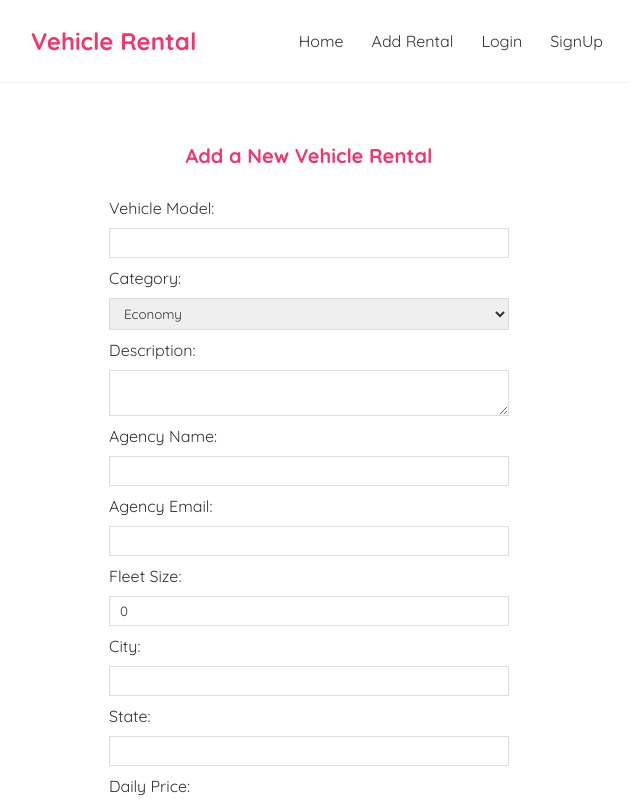
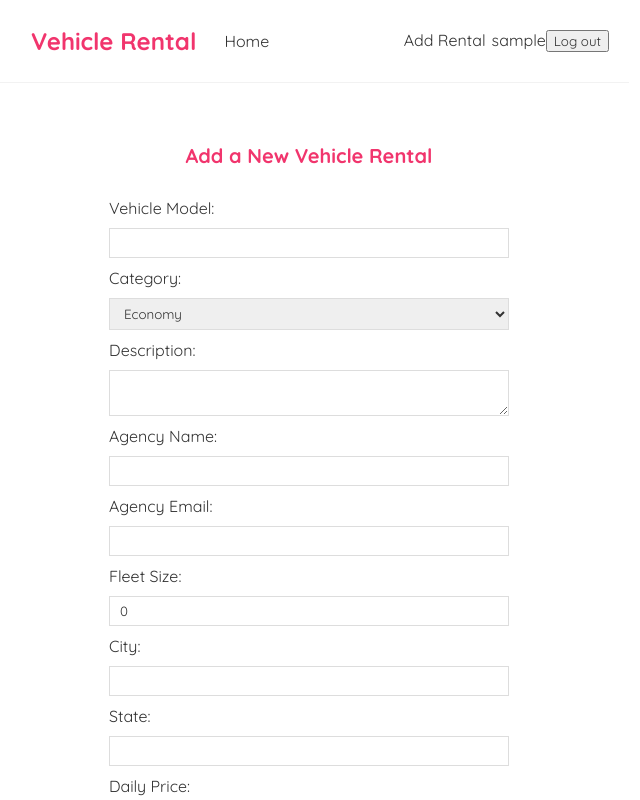
Before and after one commit to taraalleah/CM3, a React (Vite) app in the folder cm3-starter/frontend/: page /add-rental in a window 1280 px wide. Shown: the top 800 px of the page, without its empty margins (331-971 px from the left). Built offline with nearby package versions, Linux system fonts and the light colour scheme; sample sign-in values are in the browser's storage.

Commit message:
Feature/sign up (#15)
* feat: SignUp

* Merge branch 'main' of https://github.com/taraalleah/CM3 into feature/signUp

* feature: signup, protect navbar and routes, protect edit and delete

```diff
--- a/cm3-starter/frontend/src/App.jsx
+++ b/cm3-starter/frontend/src/App.jsx
@@ -1,4 +1,5 @@
-import { BrowserRouter, Routes, Route } from "react-router-dom";
+import { BrowserRouter, Routes, Route, Navigate } from "react-router-dom";
+import { useState } from "react";
 
 // pages & components
 import Home from "./pages/HomePage";
@@ -11,18 +12,25 @@
 import Signup from "./pages/Signup";
 
 const App = () => {
+  const [isAuthenticated, setIsAuthenticated] = useState(() => {
+    const user = JSON.parse(localStorage.getItem("user"));
+    return user && user.token ? true : false;
+  });
   return (
     <div className="App">
       <BrowserRouter>
-        <Navbar />
+        <Navbar
+          isAuthenticated={isAuthenticated}
+          setIsAuthenticated={setIsAuthenticated}
+        />
         <div className="content">
           <Routes>
             <Route path="/" element={<Home />} />
-            <Route path="/add-rental" element={<AddVehicleRentalPage />} />
-            <Route path="/vehicles/:id" element={<VehicleRentalPage />} />
+            <Route path="/add-rental" element={ isAuthenticated ? <AddVehicleRentalPage /> : <Navigate to="/signup"/>} />
+            <Route path="/vehicles/:id" element={<VehicleRentalPage isAuthenticated={isAuthenticated}/>} />
             <Route path="/edit/:id" element={<EditVehicleRentalPage />} />
-            <Route path="/login" element={<Login />} />
-            <Route path="/signup" element={<Signup />} />
+            <Route path="/login" element={ isAuthenticated ? ( <Navigate to="/" /> ) : ( <Login setIsAuthenticated={setIsAuthenticated} />)}/>
+            <Route path="/signup"element={ isAuthenticated ? ( <Navigate to="/" /> ) : ( <Signup setIsAuthenticated={setIsAuthenticated} />)}/>
             <Route path="*" element={<NotFoundPage />} />
           </Routes>
         </div>
--- a/cm3-starter/frontend/src/components/Navbar.jsx
+++ b/cm3-starter/frontend/src/components/Navbar.jsx
@@ -1,24 +1,40 @@
 import { NavLink } from "react-router-dom";
 
-const Navbar = () => {
+const Navbar = ({ isAuthenticated, setIsAuthenticated }) => {
+  const handleClick = () => {
+    setIsAuthenticated(false);
+    localStorage.removeItem("user");
+  };
   return (
     <nav className="navbar">
       <NavLink to="/">
       <h1>Vehicle Rental</h1>
       </NavLink>
-      <div className="links">
-        <NavLink to="/">
+      <NavLink to="/">
         Home
         </NavLink>
+      <div className="links">
+        <div>
+        {isAuthenticated && (
+          <div>
         <NavLink to="/add-rental">
         Add Rental
         </NavLink>
+          <span>{JSON.parse(localStorage.getItem("user")).username}</span>
+          <button onClick={handleClick}>Log out</button>
+          </div>
+        )}
+        {!isAuthenticated && (
+          <div>
         <NavLink to="/login">
         Login
         </NavLink>
         <NavLink to="/signup">
         SignUp
         </NavLink>
+        </div>
+        )}
+        </div>
       </div>
     </nav>
   );
--- a/cm3-starter/frontend/src/pages/AddVehicleRentalPage.jsx
+++ b/cm3-starter/frontend/src/pages/AddVehicleRentalPage.jsx
@@ -20,6 +20,9 @@
   const [insurancePolicy, setInsurancePolicy] = useState("");
 
 
+  const user = JSON.parse(localStorage.getItem("user"));
+  const token = user.token;
+
 
   const navigate = useNavigate();
 
@@ -29,6 +32,7 @@
         method: "POST",
         headers: {
           "Content-Type": "application/json",
+           Authorization: `Bearer ${token}`,
         },
         body: JSON.stringify(newVehicle),
       });
--- a/cm3-starter/frontend/src/pages/Signup.jsx
+++ b/cm3-starter/frontend/src/pages/Signup.jsx
@@ -1,7 +1,7 @@
 import { useState } from 'react';
 import { useNavigate } from 'react-router-dom';
 
-const SignUpPage = () => {
+const SignUpPage = ({setIsAuthenticated}) => {
   const [name, setName] = useState("");
   const [username, setUsername] = useState("");
   const [password, setPassword] = useState("");
@@ -44,6 +44,7 @@
 
     localStorage.setItem("user", JSON.stringify(user));
     console.log("success");
+    setIsAuthenticated(true);
     navigate("/");
   }
 
--- a/cm3-starter/frontend/src/pages/VehicleRentalPage.jsx
+++ b/cm3-starter/frontend/src/pages/VehicleRentalPage.jsx
@@ -1,13 +1,14 @@
 import { useParams, useNavigate } from "react-router-dom";
 import { useEffect, useState } from "react";
 
-const VehicleRentalPage = () => {
+const VehicleRentalPage = ({isAuthenticated}) => {
   const navigate = useNavigate();
   const { id } = useParams();
   const [vehicleRental, setVehicleRental] = useState(null);
   const [loading, setLoading] = useState(true);
   const [error, setError] = useState(null);
 
+  console.log(isAuthenticated)
 
   const deleteVehicleRental = async (vehicleRentalId) => {
     try {
```
